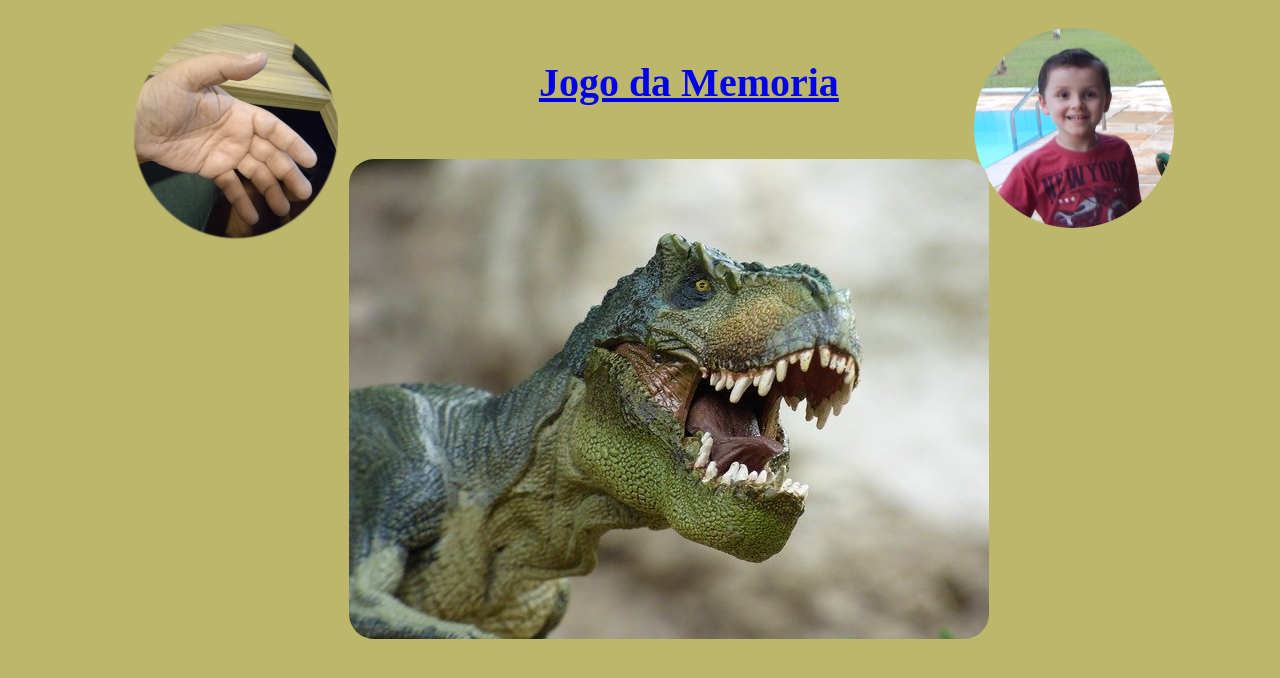
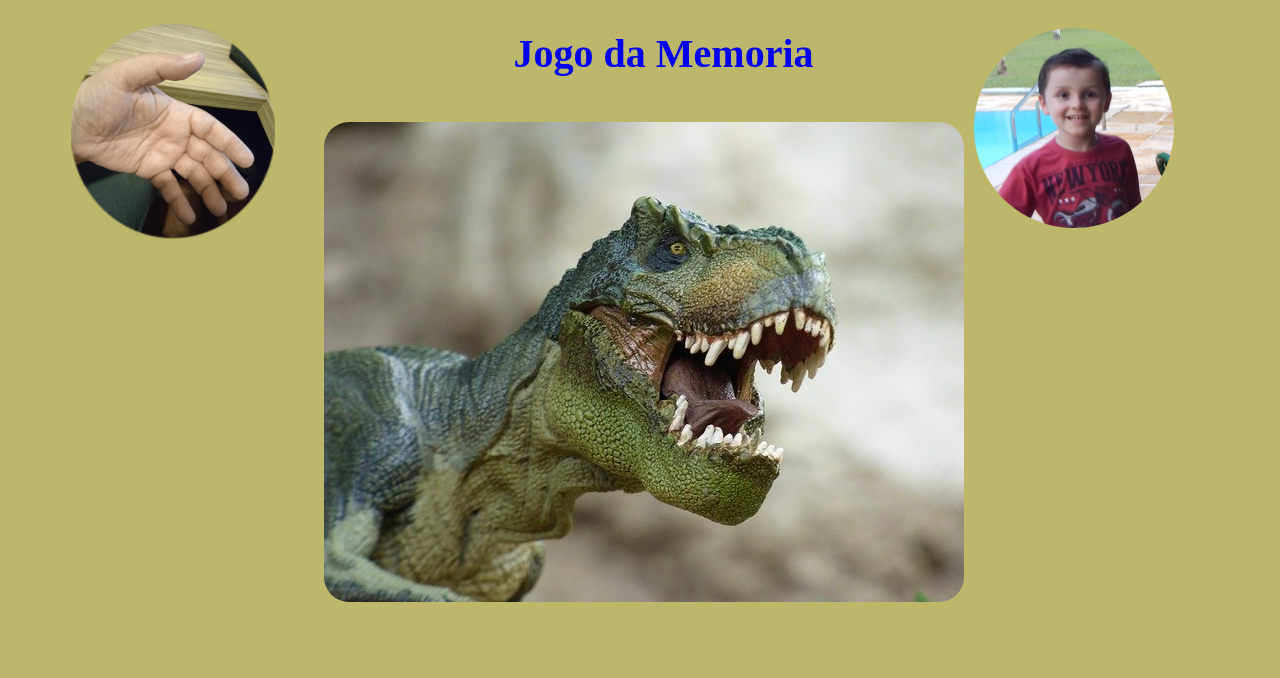
Before and after one commit to franciscotpezzi/meus-netos-A, a plain HTML site: page HTML/index_David.html in a window 1280 px wide. Drawn offline with Linux system fonts and the light colour scheme.

Commit message:
atualização

```diff
--- a/CSS/capa.css
+++ b/CSS/capa.css
@@ -1,32 +1,33 @@
 
 body{
-    position: relative;
-    background-image: radial-gradient(rgb(238, 255, 0), blue);
+
+    background-color: bisque;
 }
 
-img#pedro500{
+picture,#pedro{
     position: absolute;
-    left: 5%;
-    top: 25pt;
+    left: 10%;
+    top: 20%;
 }
-h1#pedro{
+picture,h1#pedro{
     background-color: rgb(146, 216, 80);
     border-radius: 25px;
     position: absolute;
-    top: 200pt;
-    left: 35%;
+    margin-top: 25%;
+    left: 60%;
+
 }
 
-img#david500{
+picture#david{
     position: absolute;
-    top: 25pt;
-    left: 60%;
+    top: 20%;
+    left: 55%;
 }
 
-h1#david{
+picture,h1#david{
     background-color: rgb(146, 216, 80);
     border-radius: 25px;
     position: absolute;
-    left: 90%;
-    top: 200pt;
+    left: 60%;
+    margin-top: -90pt;
 }
--- a/CSS/style.css
+++ b/CSS/style.css
@@ -4,20 +4,24 @@ body{
 }
 img#mao200{
     position: relative;
-    left: 10%;
+    left: 5%;
     top: 10pt;
 }
+picture#dino{
+    position: absolute;
+    margin: -10% 25% 0% 25%;
+}
+
 img#dino01{
-    position: relative;
-    top: -140pt;
-    left: 27%;
     border-radius: 25px;
+
 }
 
 img#gammebear{
     position: relative;
-    top: -260pt;
-    left: 33%;
+    top: -200pt;
+    right: 25%;
+    left: 25%;
     border-radius: 25px;
 }
 
@@ -33,9 +37,9 @@ img#Pedro200{
     top:   -235pt;
 }
 h2{
-    position:relative;
-    left: 42%;
-    top: -155pt;
+    position:absolute;
+    left: 40%;
+    top: -5%;
     font-size: 30pt;
     width: 300px;
 }
--- a/HTML/index_David.html
+++ b/HTML/index_David.html
@@ -9,14 +9,17 @@
     <script src="../JS/instrucao.js"></script>
 </head>
 <body>
+
     <img id="mao200" src="../imagens/mao200.png" alt="Uma mão extendida." onclick="comprimento();">
     <a href="../index.html"><img id="David200" src="../imagens/david200.png" alt="Foto do David"></a>
     <div>
         <p id="msg"></p>    <a href="../HTML/jogo_memoria.html">
             <h2>Jogo da Memoria</h2>
         </a>
-        <img id="dino01" src="../imagens/tyrannosaurus-855188_640.jpg" alt="imagem Dinossauro Rex" onclick="dino();">
-
+        <picture id="dino">
+            <source media="(max-width: 1100px)" srcset="../imagens/tyrannosaurus-400.jpg">
+            <img id="dino01" src="../imagens/tyrannosaurus-855188_640.jpg" alt="imagem Dinossauro Rex" onclick="dino();">
+        </picture>
     </div>
 
 </body>
```
Also changed, not shown: index.html (+11 -4 lines), imagens/tyrannosaurus-400.jpg (added).
